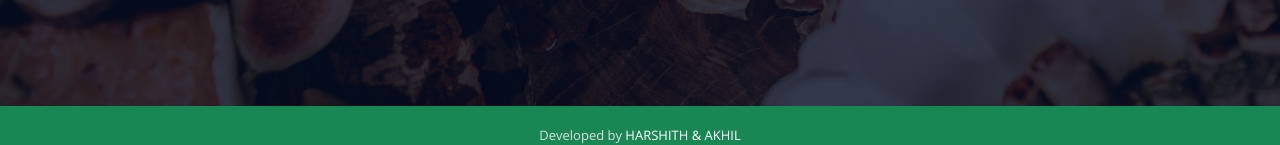
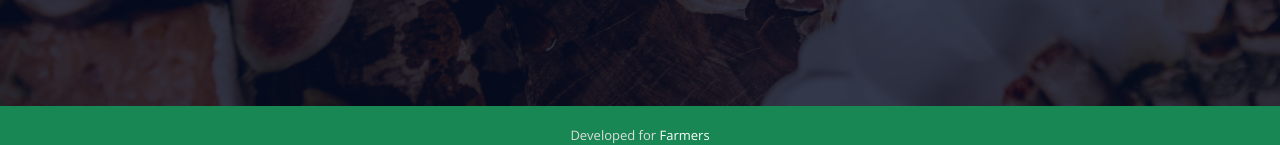
Before and after one commit to NAVYASHREE-N/Farm-management-, a Flask app: page /signup in a window 1280 px wide. Shown: the part 694-839 px from the top of the page. Run offline with Flask 3, Linux system fonts and the light colour scheme; parts of the project's set-up code (start-up, migrations or seed data) failed here and were passed over; some libraries are stand-ins or nearby versions.

Commit message:
initial update

```diff
--- a/templates/auth.html
+++ b/templates/auth.html
@@ -64,7 +64,7 @@
 
       <div class="credits">
       <br>
-        Developed by <a href="/">HARSHITH & AKHIL</a>
+        Developed for <a href="/">Farmers</a>
       </div>
     </div>
   </footer><!-- End  Footer -->
```
Also changed, not shown: README.md.
